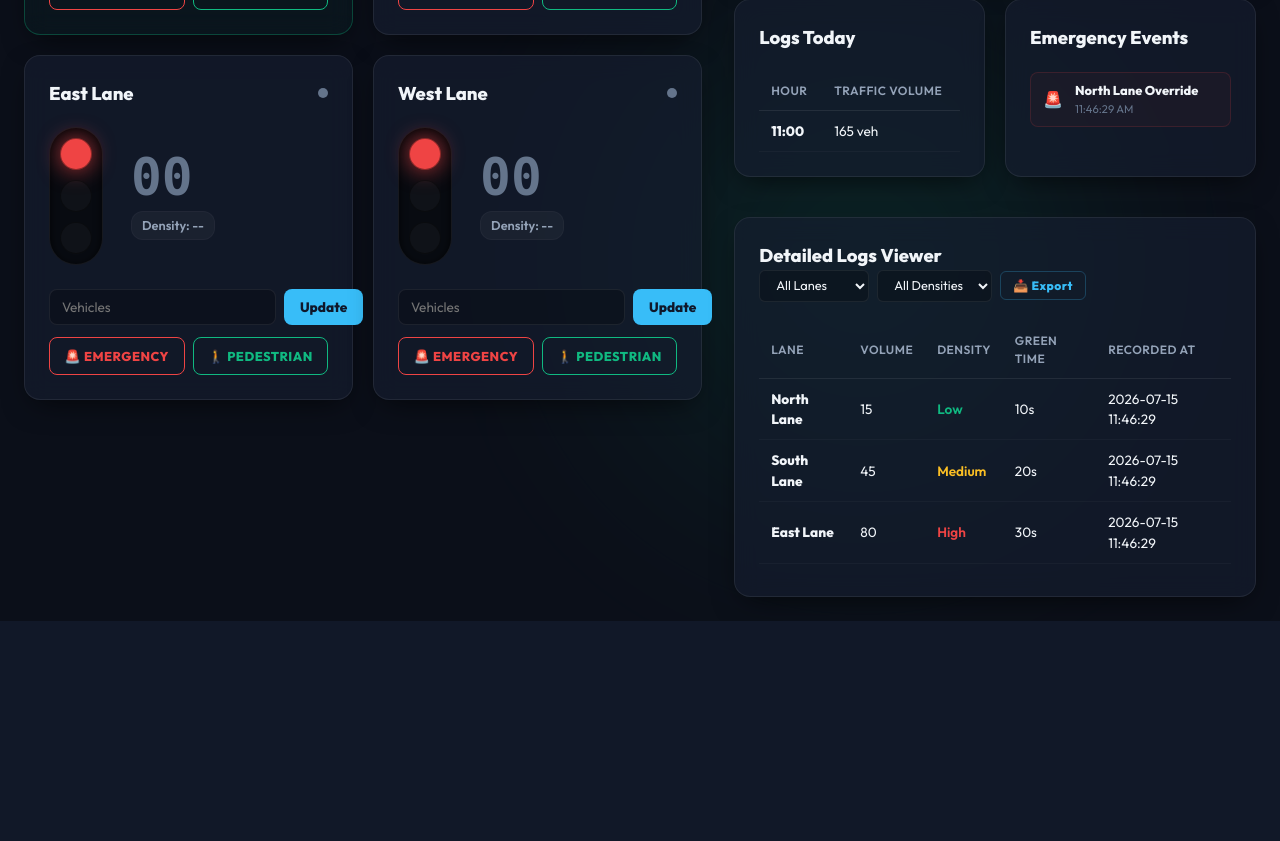
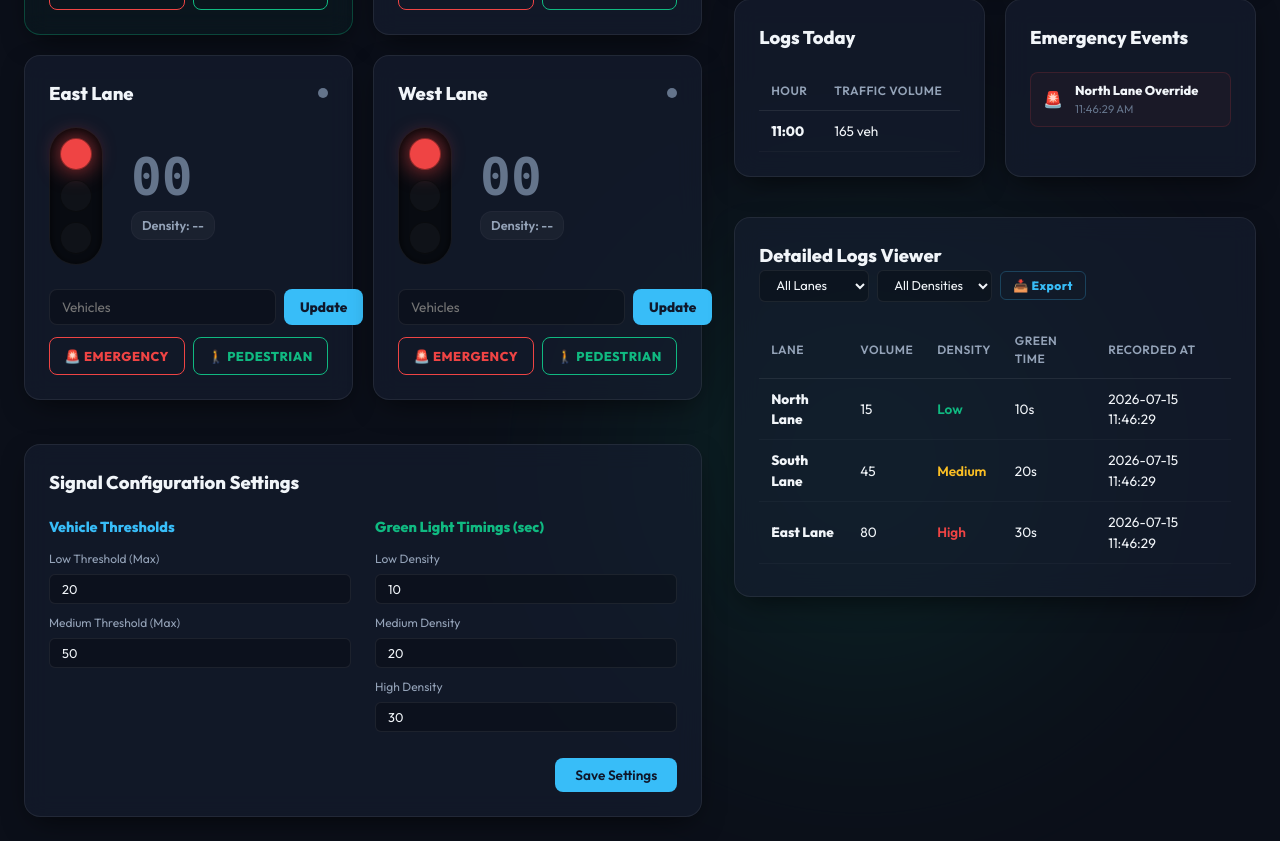
Before and after one commit to U-295/SMART-TRAFFIC-SYSTEM, a Flask app: page / in a window 1280 px wide. Shown: the part 725-1566 px from the top of the page. Before the commit the page ends 1346 px from the top, so only its background shows below. Run offline with Flask 3, Linux system fonts and the light colour scheme; data comes from the database, SQL or seed files in the repository.

Commit message:
Feat: Implement dynamic timing and thresholds Configuration Panel

```diff
--- a/app.py
+++ b/app.py
@@ -22,17 +22,23 @@ def update_density():
     lane_id = data.get('lane_id')
     vehicle_count = int(data.get('vehicle_count', 0))
 
+    # Load dynamic config settings
+    t_low = int(database.get_setting('threshold_low', config.THRESHOLD_LOW))
+    t_med = int(database.get_setting('threshold_medium', config.THRESHOLD_MEDIUM))
+    gt_low = int(database.get_setting('green_time_low', config.GREEN_TIME_LOW))
+    gt_med = int(database.get_setting('green_time_medium', config.GREEN_TIME_MEDIUM))
+    gt_high = int(database.get_setting('green_time_high', config.GREEN_TIME_HIGH))
+
     # Calculate density and signal timing
-    # Logic using config thresholds
-    if vehicle_count < config.THRESHOLD_LOW:
+    if vehicle_count < t_low:
         density = 'Low'
-        base_green_time = config.GREEN_TIME_LOW
-    elif vehicle_count <= config.THRESHOLD_MEDIUM:
+        base_green_time = gt_low
+    elif vehicle_count <= t_med:
         density = 'Medium'
-        base_green_time = config.GREEN_TIME_MEDIUM
+        base_green_time = gt_med
     else:
         density = 'High'
-        base_green_time = config.GREEN_TIME_HIGH
+        base_green_time = gt_high
 
     # Apply weather adjustment multiplier
     weather = database.get_setting('weather', 'Clear')
@@ -150,6 +156,29 @@ def export_logs():
         headers={"Content-disposition": "attachment; filename=traffic_logs_export.csv"}
     )
 
+@app.route('/api/config', methods=['GET', 'POST'])
+def handle_config():
+    """
+    GET: Returns current threshold & green time configuration.
+    POST: Saves new configuration settings to database.
+    """
+    if request.method == 'POST':
+        data = request.json
+        database.set_setting('threshold_low', int(data.get('threshold_low', config.THRESHOLD_LOW)))
+        database.set_setting('threshold_medium', int(data.get('threshold_medium', config.THRESHOLD_MEDIUM)))
+        database.set_setting('green_time_low', int(data.get('green_time_low', config.GREEN_TIME_LOW)))
+        database.set_setting('green_time_medium', int(data.get('green_time_medium', config.GREEN_TIME_MEDIUM)))
+        database.set_setting('green_time_high', int(data.get('green_time_high', config.GREEN_TIME_HIGH)))
+        return jsonify({'status': 'success', 'message': 'Configuration updated successfully'})
+
+    return jsonify({
+        'threshold_low': int(database.get_setting('threshold_low', config.THRESHOLD_LOW)),
+        'threshold_medium': int(database.get_setting('threshold_medium', config.THRESHOLD_MEDIUM)),
+        'green_time_low': int(database.get_setting('green_time_low', config.GREEN_TIME_LOW)),
+        'green_time_medium': int(database.get_setting('green_time_medium', config.GREEN_TIME_MEDIUM)),
+        'green_time_high': int(database.get_setting('green_time_high', config.GREEN_TIME_HIGH))
+    })
+
 if __name__ == '__main__':
     database.init_db()
     app.run(debug=True)
--- a/static/script.js
+++ b/static/script.js
@@ -68,6 +68,9 @@ function init() {
             changeWeather(selectedWeather);
         });
     });
+
+    // Initial config load
+    fetchConfiguration();
 
     // Initial logs load
     fetchFilteredLogs();
@@ -576,5 +579,55 @@ function exportLogsCSV() {
     window.location.href = url;
 }
 
+async function fetchConfiguration() {
+    try {
+        const response = await fetch('/api/config');
+        const config = await response.json();
+
+        const thLowInput = document.getElementById('cfg-th-low');
+        const thMedInput = document.getElementById('cfg-th-med');
+        const gtLowInput = document.getElementById('cfg-gt-low');
+        const gtMedInput = document.getElementById('cfg-gt-med');
+        const gtHighInput = document.getElementById('cfg-gt-high');
+
+        if (thLowInput) thLowInput.value = config.threshold_low;
+        if (thMedInput) thMedInput.value = config.threshold_medium;
+        if (gtLowInput) gtLowInput.value = config.green_time_low;
+        if (gtMedInput) gtMedInput.value = config.green_time_medium;
+        if (gtHighInput) gtHighInput.value = config.green_time_high;
+    } catch (error) {
+        console.error("Error fetching configuration:", error);
+    }
+}
+
+async function saveConfiguration() {
+    const threshold_low = document.getElementById('cfg-th-low').value;
+    const threshold_medium = document.getElementById('cfg-th-med').value;
+    const green_time_low = document.getElementById('cfg-gt-low').value;
+    const green_time_medium = document.getElementById('cfg-gt-med').value;
+    const green_time_high = document.getElementById('cfg-gt-high').value;
+
+    try {
+        const response = await fetch('/api/config', {
+            method: 'POST',
+            headers: { 'Content-Type': 'application/json' },
+            body: JSON.stringify({
+                threshold_low,
+                threshold_medium,
+                green_time_low,
+                green_time_medium,
+                green_time_high
+            })
+        });
+        const data = await response.json();
+        if (data.status === 'success') {
+            alert("Settings saved successfully!");
+        }
+    } catch (error) {
+        console.error("Error saving configuration:", error);
+        alert("Failed to save settings.");
+    }
+}
+
 // Run init when page loads
 window.onload = init;
--- a/templates/index.html
+++ b/templates/index.html
@@ -217,6 +217,43 @@
                         </div>
                     </div>
                 </div>
+
+                <div class="glass-card config-card" style="margin-top: 24px;">
+                    <div class="card-header">
+                        <h3>Signal Configuration Settings</h3>
+                    </div>
+                    <div class="config-grid" style="display: flex; gap: 24px; margin-top: 16px; flex-wrap: wrap;">
+                        <div class="config-col" style="flex: 1; min-width: 200px;">
+                            <h4 style="color: var(--accent-blue); margin-bottom: 12px; font-size: 0.9rem;">Vehicle Thresholds</h4>
+                            <div class="config-input-group" style="display: flex; flex-direction: column; gap: 6px; margin-bottom: 10px;">
+                                <label for="cfg-th-low" style="font-size: 0.75rem; color: var(--text-secondary);">Low Threshold (Max)</label>
+                                <input type="number" id="cfg-th-low" min="1" value="20" class="filter-select" style="width: 100%;">
+                            </div>
+                            <div class="config-input-group" style="display: flex; flex-direction: column; gap: 6px; margin-bottom: 10px;">
+                                <label for="cfg-th-med" style="font-size: 0.75rem; color: var(--text-secondary);">Medium Threshold (Max)</label>
+                                <input type="number" id="cfg-th-med" min="1" value="50" class="filter-select" style="width: 100%;">
+                            </div>
+                        </div>
+                        <div class="config-col" style="flex: 1; min-width: 200px;">
+                            <h4 style="color: var(--accent-green); margin-bottom: 12px; font-size: 0.9rem;">Green Light Timings (sec)</h4>
+                            <div class="config-input-group" style="display: flex; flex-direction: column; gap: 6px; margin-bottom: 10px;">
+                                <label for="cfg-gt-low" style="font-size: 0.75rem; color: var(--text-secondary);">Low Density</label>
+                                <input type="number" id="cfg-gt-low" min="1" value="10" class="filter-select" style="width: 100%;">
+                            </div>
+                            <div class="config-input-group" style="display: flex; flex-direction: column; gap: 6px; margin-bottom: 10px;">
+                                <label for="cfg-gt-med" style="font-size: 0.75rem; color: var(--text-secondary);">Medium Density</label>
+                                <input type="number" id="cfg-gt-med" min="1" value="20" class="filter-select" style="width: 100%;">
+                            </div>
+                            <div class="config-input-group" style="display: flex; flex-direction: column; gap: 6px; margin-bottom: 10px;">
+                                <label for="cfg-gt-high" style="font-size: 0.75rem; color: var(--text-secondary);">High Density</label>
+                                <input type="number" id="cfg-gt-high" min="1" value="30" class="filter-select" style="width: 100%;">
+                            </div>
+                        </div>
+                    </div>
+                    <div class="config-actions" style="margin-top: 16px; display: flex; justify-content: flex-end;">
+                        <button onclick="saveConfiguration()" class="btn-update" style="padding: 8px 20px; font-weight: 600; font-size: 0.85rem;">Save Settings</button>
+                    </div>
+                </div>
             </section>
 
             <!-- Right Side: Analytics & Logs -->
```
